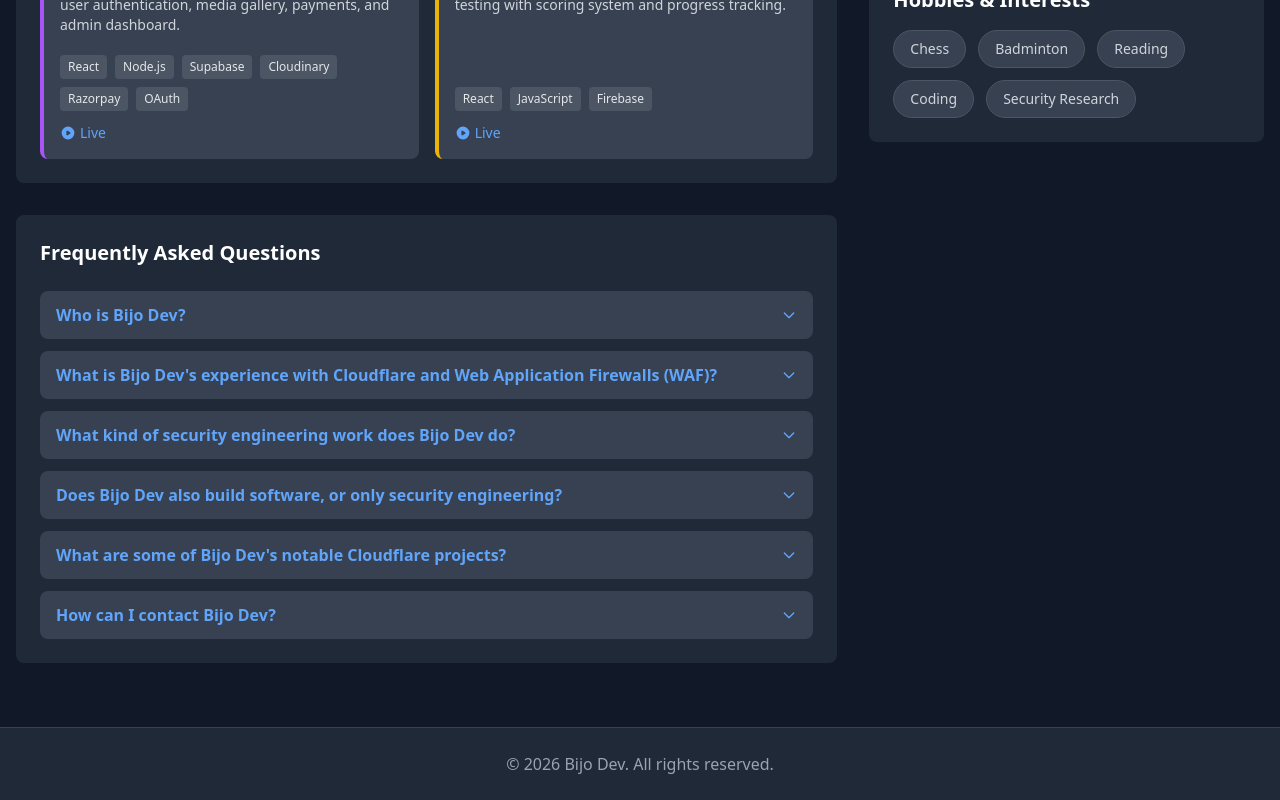
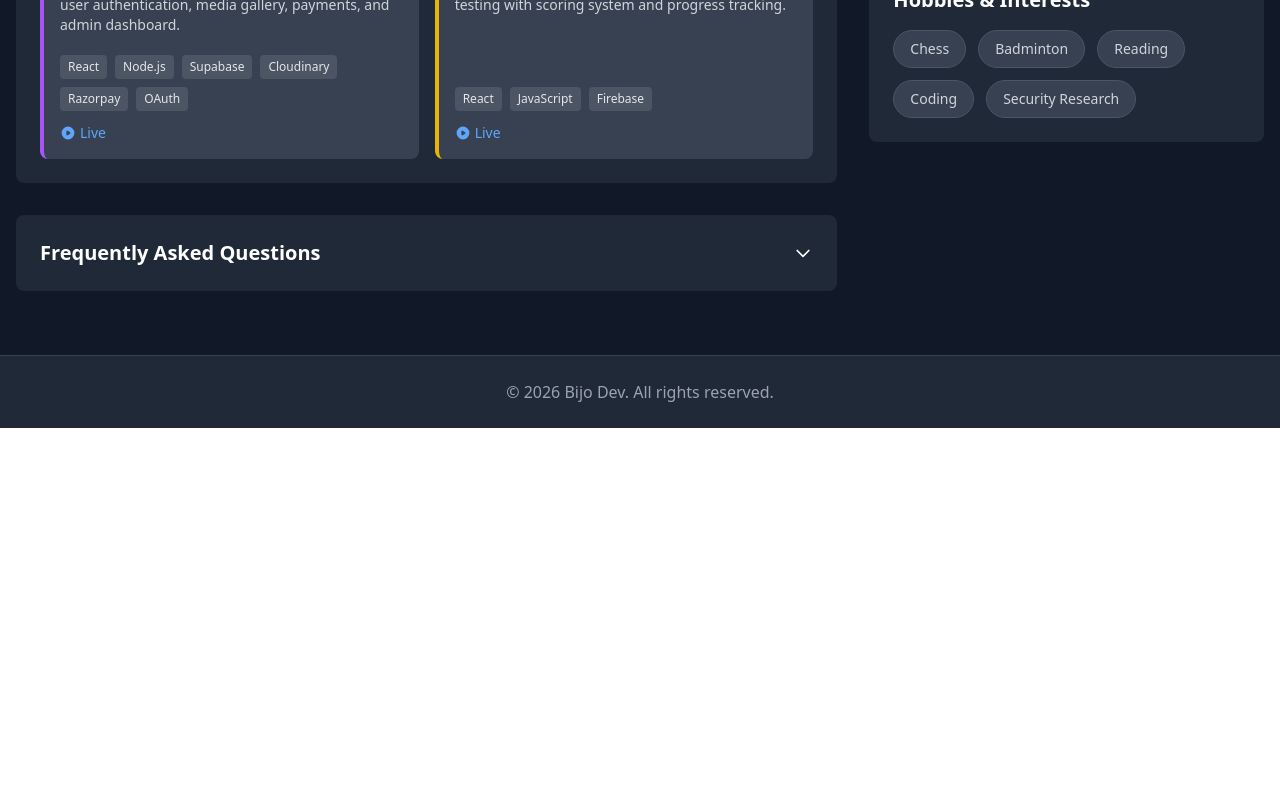
Before and after one commit to BIJODEV/my-profile, a React (Create React App) app: page / in a window 1280 px wide. Shown: the part 2155-2955 px from the top of the page. After the commit the page ends 2583 px from the top, so only its background shows below. Built offline with nearby package versions, Linux system fonts and the light colour scheme.

Commit message:
Make the whole FAQ section collapsible, not just individual questions
Collapsed by default behind the section heading, matching the same
CSS-only collapse technique as the per-question accordion so all
content remains in the DOM for search/AI crawlers regardless of
open/closed state.

```diff
--- a/src/components/FAQ.js
+++ b/src/components/FAQ.js
@@ -29,6 +29,7 @@ const faqs = [
 ];
 
 const FAQ = () => {
+  const [sectionOpen, setSectionOpen] = useState(false);
   const [openIndex, setOpenIndex] = useState(null);
 
   const toggle = (index) => {
@@ -37,7 +38,26 @@ const FAQ = () => {
 
   return (
     <section className="bg-gray-800 rounded-lg p-6">
-      <h2 className="text-xl font-bold text-white mb-6">Frequently Asked Questions</h2>
+      <button
+        type="button"
+        onClick={() => setSectionOpen(!sectionOpen)}
+        aria-expanded={sectionOpen}
+        className="w-full flex items-center justify-between gap-3 text-left"
+      >
+        <h2 className="text-xl font-bold text-white">Frequently Asked Questions</h2>
+        <svg
+          className={`w-5 h-5 flex-shrink-0 text-white transition-transform duration-200 ${sectionOpen ? 'rotate-180' : ''}`}
+          fill="none"
+          stroke="currentColor"
+          viewBox="0 0 24 24"
+        >
+          <path strokeLinecap="round" strokeLinejoin="round" strokeWidth={2} d="M19 9l-7 7-7-7" />
+        </svg>
+      </button>
+      {/* The entire question list stays in the DOM at all times (for search/AI crawlers and
+          structured-data parity) and is only visually collapsed via CSS, never conditionally rendered. */}
+      <div className={`grid transition-all duration-200 ease-in-out ${sectionOpen ? 'grid-rows-[1fr] mt-6' : 'grid-rows-[0fr] mt-0'}`}>
+        <div className="overflow-hidden">
           <div className="space-y-3">
             {faqs.map((faq, index) => {
               const isOpen = openIndex === index;
@@ -59,8 +79,6 @@ const FAQ = () => {
                       <path strokeLinecap="round" strokeLinejoin="round" strokeWidth={2} d="M19 9l-7 7-7-7" />
                     </svg>
                   </button>
-              {/* Answer stays in the DOM at all times (for search/AI crawlers and structured-data
-                  parity) and is only visually collapsed via CSS, never conditionally rendered. */}
                   <div className={`grid transition-all duration-200 ease-in-out ${isOpen ? 'grid-rows-[1fr]' : 'grid-rows-[0fr]'}`}>
                     <div className="overflow-hidden">
                       <p className="text-gray-300 text-sm px-4 pb-3">{faq.answer}</p>
@@ -70,6 +88,8 @@ const FAQ = () => {
               );
             })}
           </div>
+        </div>
+      </div>
     </section>
   );
 };
```
Lines whose indentation alone changed are shown as unchanged.
